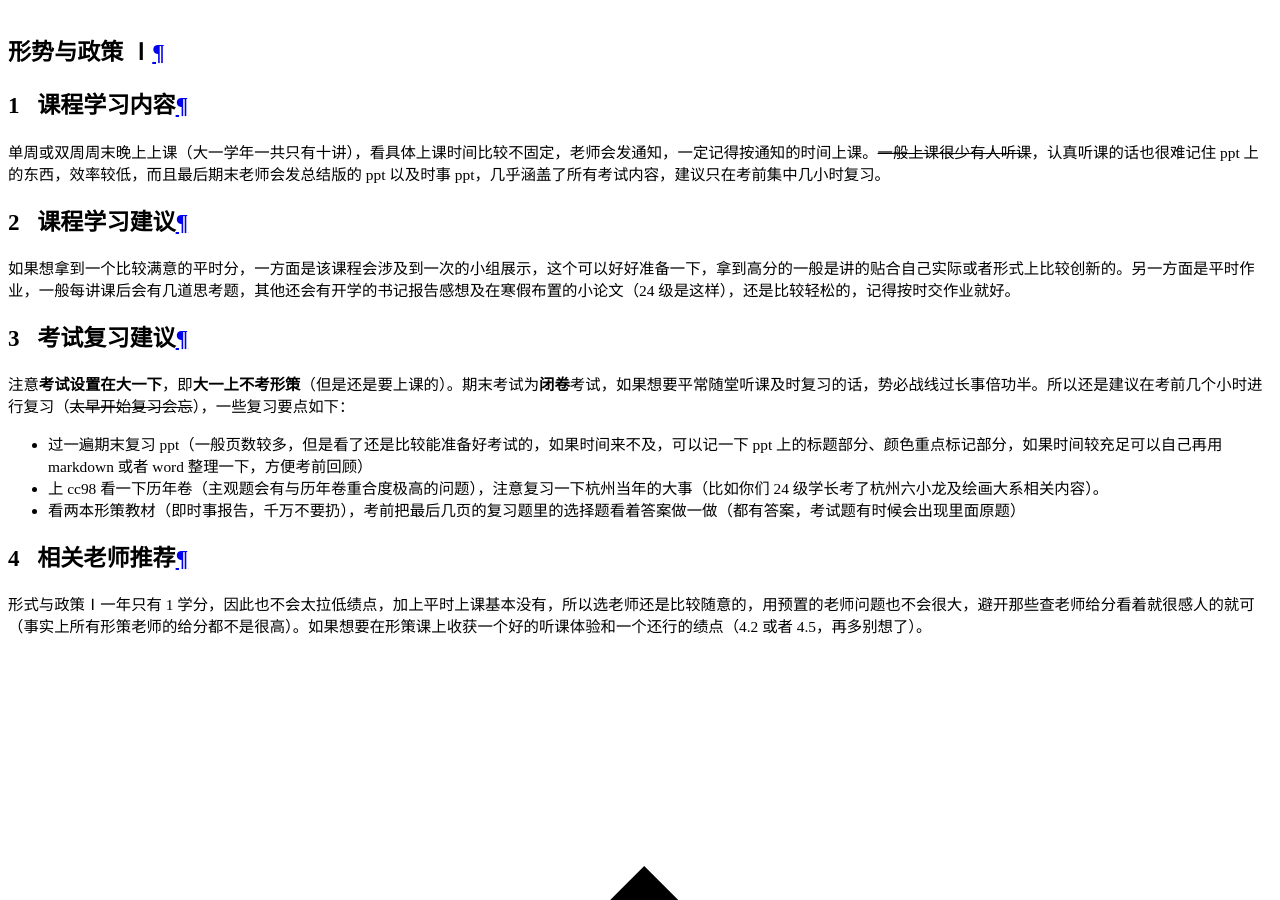
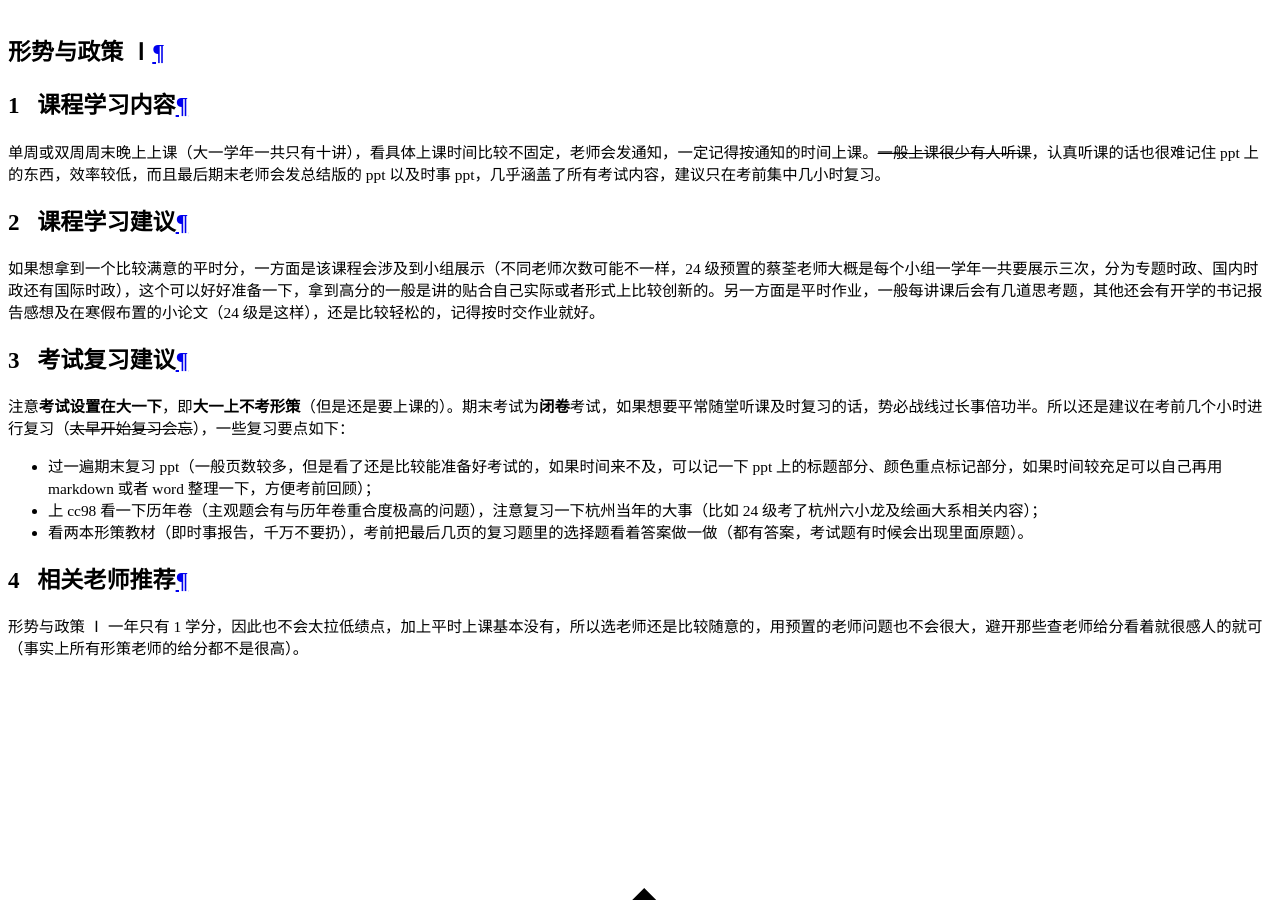
Before and after one commit to ZJU-Turing/TuringCourses, an MkDocs documentation site: the page built from docs/political/situation_policy1/index.md, in a window 1280 px wide and 900 px high, scrolled down 18492 px. Built offline with MkDocs 1.6.1 and Material for MkDocs 9.7.7, drawn with Linux system fonts in a browser that asks for light colours; comment, search, counter and statistics services are not loaded.

Commit message:
标点别字与格式修改

```diff
--- a/docs/political/situation_policy1/index.md
+++ b/docs/political/situation_policy1/index.md
@@ -6,16 +6,16 @@
 
 ## 课程学习建议
 
-如果想拿到一个比较满意的平时分，一方面是该课程会涉及到一次的小组展示，这个可以好好准备一下，拿到高分的一般是讲的贴合自己实际或者形式上比较创新的。另一方面是平时作业，一般每讲课后会有几道思考题，其他还会有开学的书记报告感想及在寒假布置的小论文（24 级是这样），还是比较轻松的，记得按时交作业就好。
+如果想拿到一个比较满意的平时分，一方面是该课程会涉及到小组展示（不同老师次数可能不一样，24 级预置的蔡荃老师大概是每个小组一学年一共要展示三次，分为专题时政、国内时政还有国际时政），这个可以好好准备一下，拿到高分的一般是讲的贴合自己实际或者形式上比较创新的。另一方面是平时作业，一般每讲课后会有几道思考题，其他还会有开学的书记报告感想及在寒假布置的小论文（24 级是这样），还是比较轻松的，记得按时交作业就好。
 
 ## 考试复习建议
 
 注意**考试设置在大一下**，即**大一上不考形策**（但是还是要上课的）。期末考试为**闭卷**考试，如果想要平常随堂听课及时复习的话，势必战线过长事倍功半。所以还是建议在考前几个小时进行复习（~~太早开始复习会忘~~），一些复习要点如下：
 
-- 过一遍期末复习 ppt（一般页数较多，但是看了还是比较能准备好考试的，如果时间来不及，可以记一下 ppt 上的标题部分、颜色重点标记部分，如果时间较充足可以自己再用 markdown 或者 word 整理一下，方便考前回顾）
-- 上 cc98 看一下历年卷（主观题会有与历年卷重合度极高的问题），注意复习一下杭州当年的大事（比如你们 24 级学长考了杭州六小龙及绘画大系相关内容）。
-- 看两本形策教材（即时事报告，千万不要扔），考前把最后几页的复习题里的选择题看着答案做一做（都有答案，考试题有时候会出现里面原题）
+- 过一遍期末复习 ppt（一般页数较多，但是看了还是比较能准备好考试的，如果时间来不及，可以记一下 ppt 上的标题部分、颜色重点标记部分，如果时间较充足可以自己再用 markdown 或者 word 整理一下，方便考前回顾）；
+- 上 cc98 看一下历年卷（主观题会有与历年卷重合度极高的问题），注意复习一下杭州当年的大事（比如 24 级考了杭州六小龙及绘画大系相关内容）；
+- 看两本形策教材（即时事报告，千万不要扔），考前把最后几页的复习题里的选择题看着答案做一做（都有答案，考试题有时候会出现里面原题）。
 
 ## 相关老师推荐
 
-形式与政策Ⅰ一年只有 1 学分，因此也不会太拉低绩点，加上平时上课基本没有，所以选老师还是比较随意的，用预置的老师问题也不会很大，避开那些查老师给分看着就很感人的就可（事实上所有形策老师的给分都不是很高）。如果想要在形策课上收获一个好的听课体验和一个还行的绩点（4.2 或者 4.5，再多别想了）。
+形势与政策 Ⅰ 一年只有 1 学分，因此也不会太拉低绩点，加上平时上课基本没有，所以选老师还是比较随意的，用预置的老师问题也不会很大，避开那些查老师给分看着就很感人的就可（事实上所有形策老师的给分都不是很高）。
```
